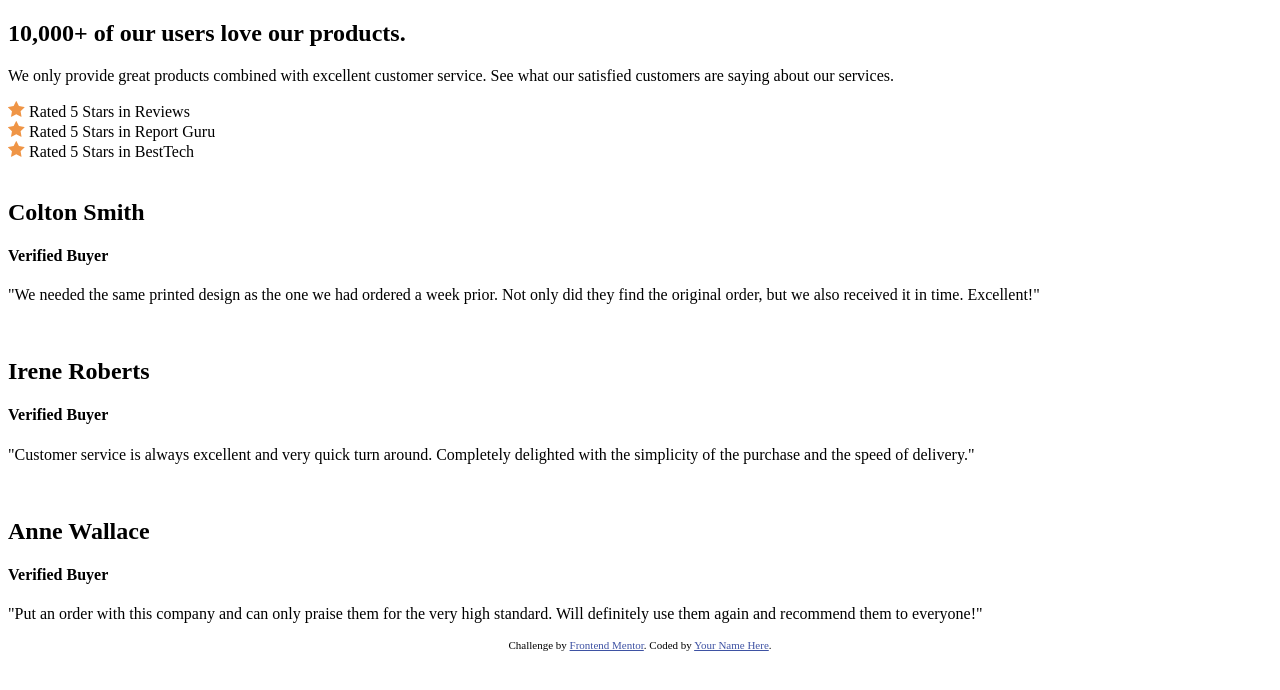
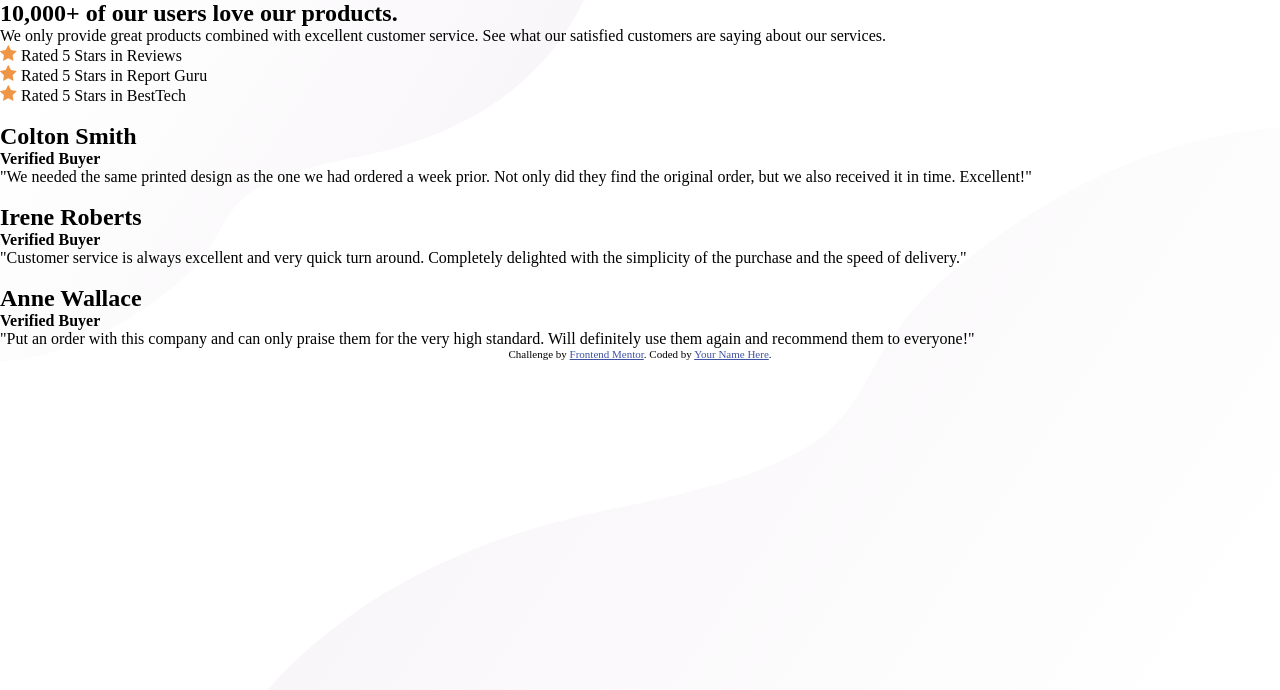
Before and after one commit to JosueLauren/social-proof-section-master, a plain HTML site: page index.html in a window 1280 px wide. Drawn offline with Linux system fonts and the light colour scheme.

Commit message:
feito o background do projeto, encaixando as imagens

```diff
--- a/index.html
+++ b/index.html
@@ -11,13 +11,13 @@
     <!-- Feel free to remove these styles or customise in your own stylesheet 👍 -->
   </head>
   <body>
-    <main>
-      <section>
+    <main class="principal">
+      <section class="titulo">
         <h1>10,000+ of our users love our products.</h1>
         <p>We only provide great products combined with excellent customer service.
           See what our satisfied customers are saying about our services.</p>
       </section>
-      <section>
+      <section class="estrelas">
         <div>
           <img src="images/icon-star.svg" alt="Stars" >
           <span>Rated 5 Stars in Reviews</span>
@@ -31,7 +31,7 @@
           <span>Rated 5 Stars in BestTech</span>
         </div>
       </section>
-      <section>
+      <section class="perfils">
         <div>
           <div>
           <img src="" alt="">
@@ -63,12 +63,11 @@
           </div>
         </div>
       </section>
+      <div class="attribution">
+        Challenge by
+        <a href="https://www.frontendmentor.io?ref=challenge" target="_blank">Frontend Mentor</a>.
+        Coded by <a href="#">Your Name Here</a>.
+      </div>
     </main>
-    <div class="attribution">
-      Challenge by
-      <a href="https://www.frontendmentor.io?ref=challenge" target="_blank"
-        >Frontend Mentor</a
-      >. Coded by <a href="#">Your Name Here</a>.
-    </div>
   </body>
 </html>
--- a/style.css
+++ b/style.css
@@ -1,3 +1,21 @@
+*{
+  margin: 0px;
+  padding: 0px;
+  box-sizing: border-box;
+}
+
+.principal {
+  width: 100vw;
+  height: 100vh;
+  background: url(images/bg-pattern-top-desktop.svg) no-repeat,
+  url(images/bg-pattern-bottom-desktop.svg) no-repeat bottom right ;
+}
+
+
+
+
+
+
 .attribution {
     font-size: 11px;
     text-align: center;
```
